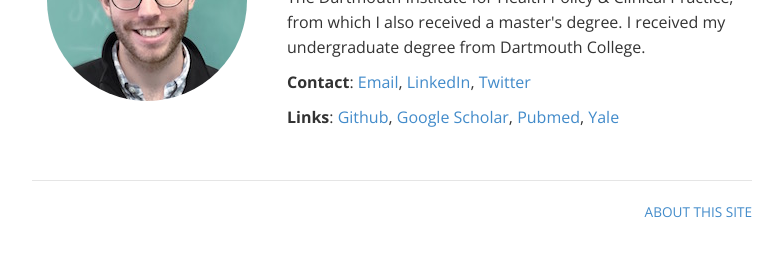
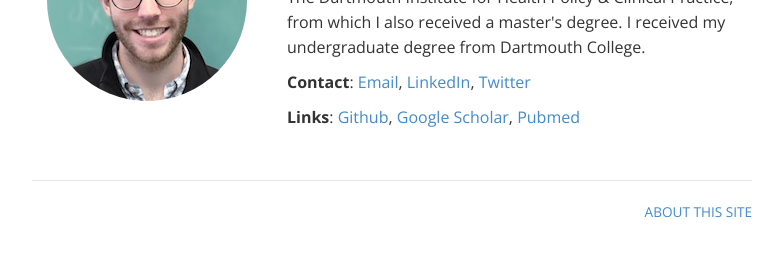
Before and after one commit to wschpero/wschpero.github.io, a Jekyll site: the page built from index.html, in a window 1280 px wide. Shown: the part 220-477 px from the top of the page, without its empty margins (248-1030 px from the left). Built offline with Jekyll 4.4.1, drawn with Linux system fonts in a browser that asks for light colours.

Commit message:
nixed link

```diff
--- a/index.html
+++ b/index.html
@@ -15,7 +15,7 @@ title: William Schpero
 
 	<p><b>Contact</b>: <a href="mailto:william.schpero@yale.edu">Email</a>, <a href="http://www.linkedin.com/in/wschpero" target="_blank">LinkedIn</a>, <a href="http://twitter.com/wschpero" target="_blank">Twitter</a></p>
 
-	<p><b>Links</b>: <a href="https://github.com/wschpero" target="_blank">Github</a>, <a href="http://scholar.google.com/citations?hl=en&user=qazWNpoAAAAJ&view_op=list_works&sortby=pubdate" target="_blank">Google Scholar</a>, <a href="http://www.ncbi.nlm.nih.gov/sites/myncbi/collections/public/1b30e3SwzcEU6hO7ZQH4jTP5D/?sort=date&direction=descending" target="_blank">Pubmed</a>, <a href="http://publichealth.yale.edu/hpm/curriculum/phd/directory.aspx" target="_blank">Yale</a></p>
+	<p><b>Links</b>: <a href="https://github.com/wschpero" target="_blank">Github</a>, <a href="http://scholar.google.com/citations?hl=en&user=qazWNpoAAAAJ&view_op=list_works&sortby=pubdate" target="_blank">Google Scholar</a>, <a href="http://www.ncbi.nlm.nih.gov/sites/myncbi/collections/public/1b30e3SwzcEU6hO7ZQH4jTP5D/?sort=date&direction=descending" target="_blank">Pubmed</a></p>
 
 	</div>
 </div>
```
